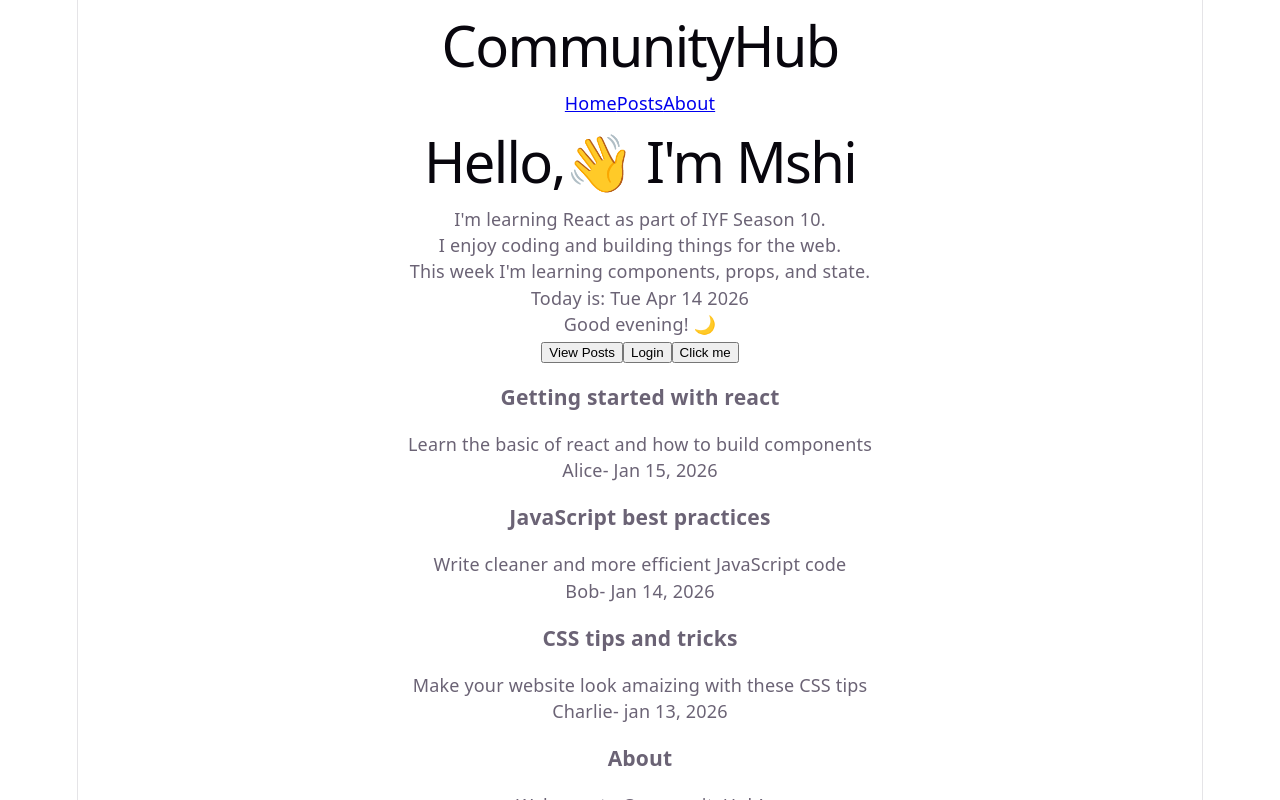
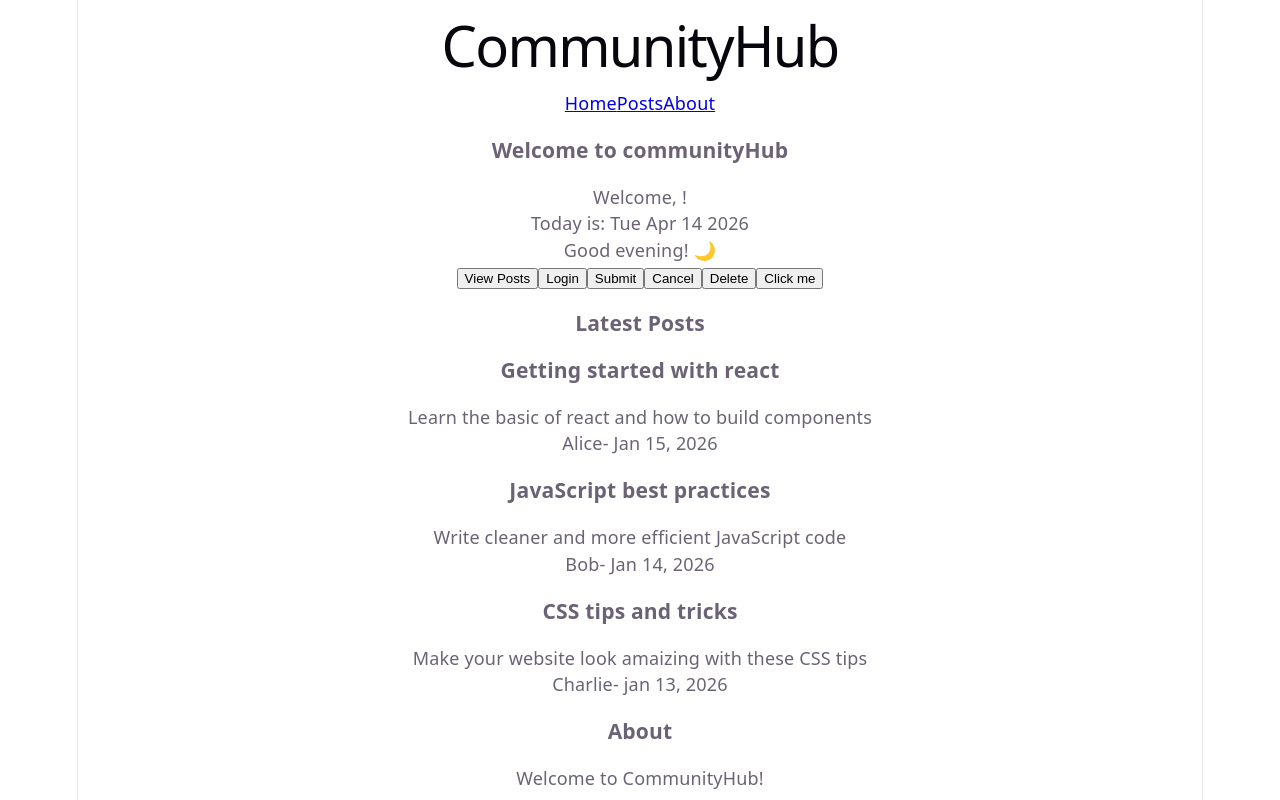
Before and after one commit to Mshi-dev15/iyf-s10-week-08-Mshi-dev15, a React (Vite) app: page / in a window 1280 px wide. Shown: the top 800 px of the page. Built offline with nearby package versions, Linux system fonts and the light colour scheme.

Commit message:
Task 15.4:Component composition

```diff
--- a/src/App.jsx
+++ b/src/App.jsx
@@ -1,11 +1,15 @@
- import Header from './components/Header';
- import Footer from './components/Footer';
+ //import Header from './components/Header';
+ //import Footer from './components/Footer';
+ import Layout from './components/Layout';
  import PostList from './components/PostList';
  import Sidebar from './components/Sidebar';
  import Button from './components/Button';
+ import Card from './components/Card';
+ import UserGreeting from './components/UserGreeting';
+
 
  function App() {
-  const name = "Mshi";
+  const user = "Mshi";
   const currentDate = new Date().toDateString();
   const hour = new Date().getHours();
 
@@ -19,23 +23,29 @@
   }
 
   return (
-    <div>
-      <Header />
-      <main>
-      <h1>Hello,👋 I'm {name}</h1>
-      <p>I'm learning React as part of IYF Season 10.</p>
-      <p>I enjoy coding and building things for the web.</p>
-      <p>This week I'm learning components, props, and state.</p>
+    <Layout>
+
+      <Card title="Welcome to communityHub">
+      <UserGreeting user={user} />
       <p>Today is: {currentDate}</p>
       <p>{greeting}</p>
       <Button text="View Posts" />
       <Button text="Login" />
+      <Button text="Submit" variant="primary" />
+      <Button text="Cancel" variant="secondary" />
+      <Button text="Delete" variant="danger" />
       <Button />
+      </Card>
+
+      <Card title="Latest Posts">
       <PostList />
+      </Card>
+
+      <Card>
       <Sidebar />
-      </main>
-    <Footer />
-    </div>
+    </Card>
+
+    </Layout>
   );
 }
 
--- /dev/null
+++ b/src/components/Card.jsx
@@ -0,0 +1,11 @@
+function Card({ children, title}){
+    return(
+        <div className="card">
+            {title && <h3 className="card-title">{title}</h3>}
+            <div className="card-body">
+                {children}
+            </div>
+        </div>
+    );
+}
+export default Card;
--- /dev/null
+++ b/src/components/Layout.jsx
@@ -0,0 +1,16 @@
+import Header from './Header';
+import Footer from './Footer';
+
+function Layout({ children}) {
+    return(
+        <div className="Layout">
+            <Header />
+            <main className="main-content">
+                {children}
+            </main>
+            <Footer />
+        </div>
+    );
+}
+
+export default Layout;
--- /dev/null
+++ b/src/components/UserGreeting.jsx
@@ -0,0 +1,8 @@
+function UserGreeting({ user}) {
+    if (!user) {
+        return <p>Please log in</p>;
+    }
+    return <p>Welcome, {user.name}!</p>;
+
+}
+export default UserGreeting;
```
